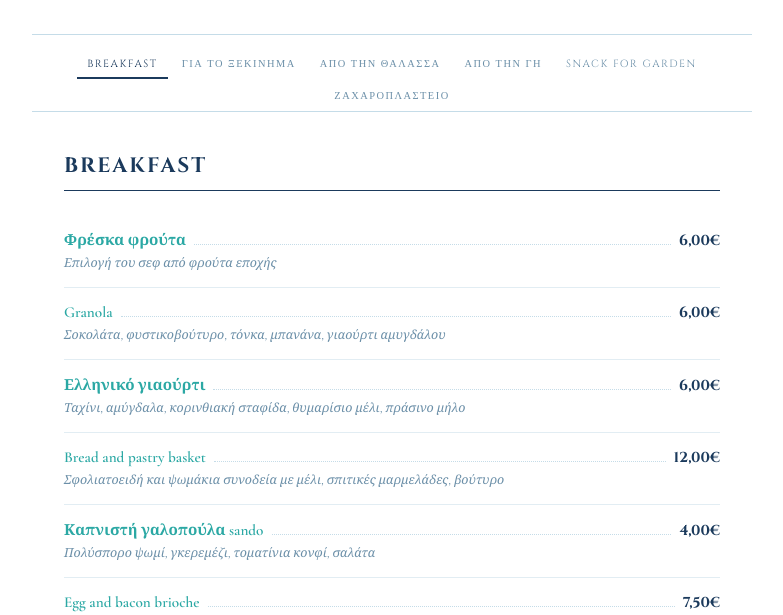
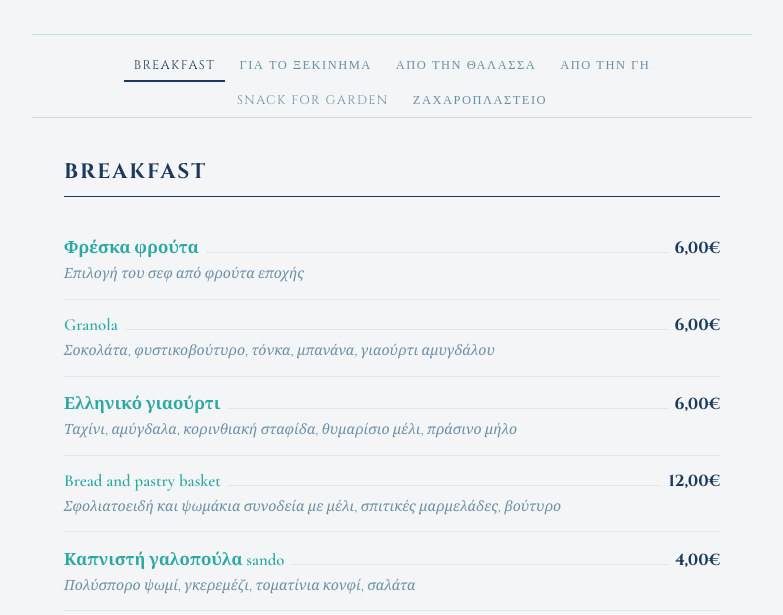
Before and after one commit to Sogoten/heleon-menu-live, a plain HTML site: page index.html in a window 1280 px wide. Shown: the part 185-800 px from the top of the page, without its empty margins (248-1031 px from the left). Drawn offline with nearby package versions, Linux system fonts and the light colour scheme.

Commit message:
Menu update 25/6/2026, 9:37:22 π.μ.

```diff
--- a/index.html
+++ b/index.html
@@ -8,17 +8,17 @@
 <style>
   *, *::before, *::after { box-sizing: border-box; margin: 0; padding: 0; }
   :root { font-size: 100%; }
-  html, body { background: #FFFFFF; min-height: 100vh; }
+  html, body { background: #F4F5F6; min-height: 100vh; }
   body { font-family: 'Cormorant Garamond', Georgia, serif; color: #2C2C2C; max-width: 720px; margin: 0 auto; padding: 0; }
 
   /* Header */
   .menu-header { text-align: center; padding: 2.5rem 2rem 1.5rem; border-bottom: 1px solid #C5DCE8; }
   .menu-header img { max-width: 200px; margin-bottom: 0.5rem; }
-  .menu-tagline { font-size: 0.7rem; letter-spacing: 3px; color: #2BA8A4; text-transform: uppercase; }
+  .menu-tagline { font-size: 0.8rem; letter-spacing: 3px; color: #2BA8A4; text-transform: uppercase; }
 
   /* Nav */
-  .nav { display: flex; flex-wrap: wrap; justify-content: center; gap: 4px; padding: 1rem 1rem 0; position: sticky; top: 0; background: #FFFFFF; z-index: 10; border-bottom: 1px solid #C5DCE8; }
-  .nav a { font-size: 0.65rem; letter-spacing: 1.5px; text-transform: uppercase; text-decoration: none; padding: 6px 10px; color: #6B8FA8; font-family: 'Cinzel', serif; transition: color 0.2s; border-bottom: 2px solid transparent; }
+  .nav { display: flex; flex-wrap: wrap; justify-content: center; gap: 4px; padding: 1rem 1rem 0; position: sticky; top: 0; background: #F4F5F6; z-index: 10; border-bottom: 1px solid #C5DCE8; }
+  .nav a { font-size: 0.78rem; letter-spacing: 1.5px; text-transform: uppercase; text-decoration: none; padding: 6px 10px; color: #6B8FA8; font-family: 'Cinzel', serif; transition: color 0.2s; border-bottom: 2px solid transparent; }
   .nav a:hover, .nav a.active { color: #1B3A5C; border-bottom-color: #1B3A5C; }
 
   /* Content */
@@ -32,13 +32,13 @@
   /* Items */
   .menu-item { padding: 0.9rem 0; border-bottom: 1px solid rgba(197,220,232,0.5); }
   .item-top { display: flex; align-items: baseline; gap: 0; }
-  .item-name { font-size: 0.95rem; font-weight: 600; color: #2BA8A4; flex-shrink: 0; max-width: 70%; }
+  .item-name { font-size: 1.05rem; font-weight: 600; color: #2BA8A4; flex-shrink: 0; max-width: 70%; }
   .item-dots { flex: 1; border-bottom: 1px dotted #C5DCE8; margin: 0 8px 3px; }
-  .item-price { font-size: 0.9rem; font-weight: 700; color: #1B3A5C; white-space: nowrap; flex-shrink: 0; font-family: 'Cinzel', serif; }
-  .item-desc { font-size: 0.78rem; color: #6B8FA8; margin-top: 4px; line-height: 1.5; font-style: italic; }
+  .item-price { font-size: 1.0rem; font-weight: 700; color: #1B3A5C; white-space: nowrap; flex-shrink: 0; font-family: 'Cinzel', serif; }
+  .item-desc { font-size: 0.88rem; color: #6B8FA8; margin-top: 4px; line-height: 1.5; font-style: italic; }
 
   /* Footer */
-  .menu-footer { text-align: center; padding: 2rem; border-top: 1px solid #C5DCE8; font-size: 0.7rem; color: #6B8FA8; line-height: 2; }
+  .menu-footer { text-align: center; padding: 2rem; border-top: 1px solid #C5DCE8; font-size: 0.82rem; color: #6B8FA8; line-height: 2; }
   .menu-footer img { max-width: 120px; margin-bottom: 0.8rem; display: block; margin-left: auto; margin-right: auto; }
 
   @media (max-width: 480px) {
```
